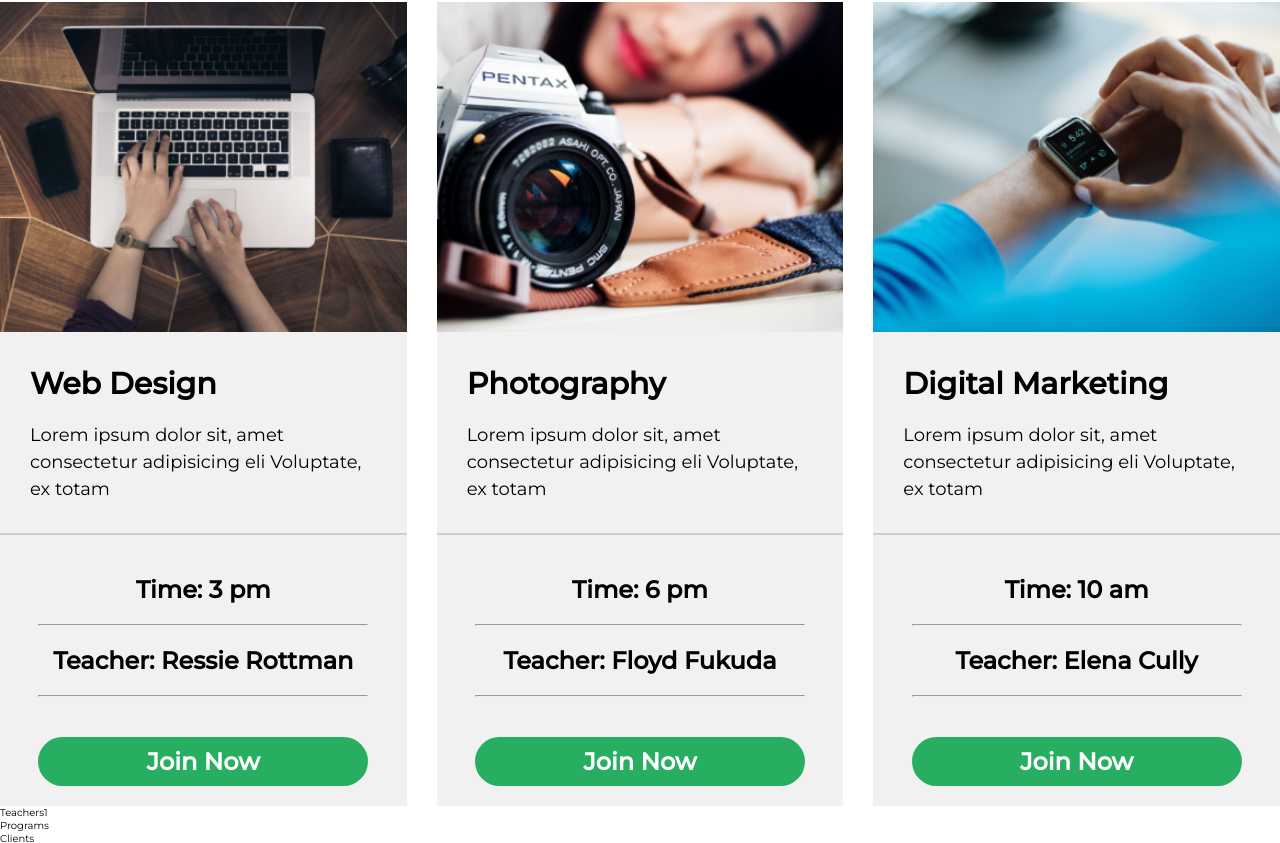
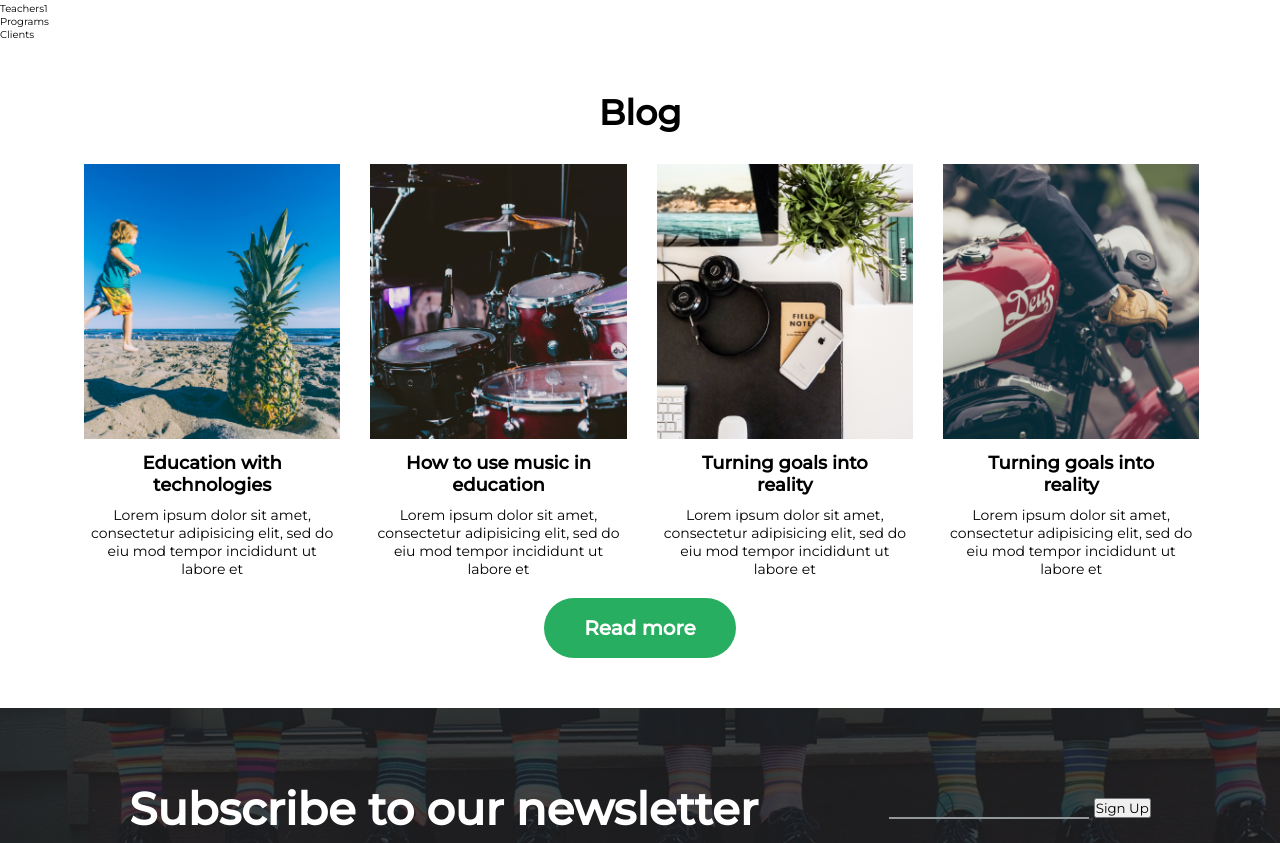
Before and after one commit to tatu7/education_project, a React (Create React App) app: page / in a window 1280 px wide. Shown: the part 897-1740 px from the top of the page. Built offline with nearby package versions, Linux system fonts and the light colour scheme.

Commit message:
blog section finished

```diff
--- a/src/components/Blog/Blog.jsx
+++ b/src/components/Blog/Blog.jsx
@@ -30,31 +30,38 @@ function Blog() {
           />
           <BlogCard
             link={blog2}
-            title="Education with technologies"
+            title="How to use music in education"
             p="Lorem ipsum dolor sit amet, consectetur adipisicing elit, sed do eiu mod tempor incididunt ut labore et"
           />
           <BlogCard
             link={blog3}
-            title="Education with technologies"
+            title="Turning goals into
+reality"
             p="Lorem ipsum dolor sit amet, consectetur adipisicing elit, sed do eiu mod tempor incididunt ut labore et"
           />
           <BlogCard
             link={blog4}
-            title="Education with technologies"
+            title="Turning goals into
+reality"
             p="Lorem ipsum dolor sit amet, consectetur adipisicing elit, sed do eiu mod tempor incididunt ut labore et"
           />
           <BlogCard
             link={blog5}
-            title="Education with technologies"
+            title="The nation into
+education"
             p="Lorem ipsum dolor sit amet, consectetur adipisicing elit, sed do eiu mod tempor incididunt ut labore et"
           />
           <BlogCard
             link={blog6}
-            title="Education with technologies"
+            title="Gamification and
+learning"
             p="Lorem ipsum dolor sit amet, consectetur adipisicing elit, sed do eiu mod tempor incididunt ut labore et"
           />
         </div>
       </div>
+      <a href="#" className="btn-blog">
+        Read more
+      </a>
     </div>
   );
 }
--- a/src/components/Blog/_blog.scss
+++ b/src/components/Blog/_blog.scss
@@ -1,23 +1,64 @@
 .blog-section {
   text-align: center;
+  margin: 5rem 0;
 }
 .section-title {
   font-size: 3.5rem;
+  margin-bottom: 3rem;
 }
 .blog-container {
   width: 90%;
-  overflow: auto;
+  overflow: hidden;
   margin: 0 auto;
 }
 .blog-content {
   display: grid;
   grid-template-columns: repeat(6, 1fr);
+  padding: 0 2rem;
   gap: 3rem;
   width: 150%;
   animation-name: carousel;
   animation-duration: 15s;
   animation-iteration-count: infinite;
-  animation-timing-function: cubic-bezier(0.14, 0.83, 0.64, 0.97);
+  animation-timing-function: cubic-bezier(0.14, 0.83, 0.21, 0.99);
+  @media (max-width: 850px) {
+    animation-name: carousel2;
+    width: 200%;
+  }
+  @media (max-width: 650px) {
+    animation-name: carousel3;
+    width: 300%;
+    animation-duration: 20s;
+  }
+  @media (max-width: 450px) {
+    animation-name: carousel3;
+    width: 600%;
+    animation-duration: 20s;
+    gap: 2rem;
+  }
+}
+.card-title {
+  padding: 0 2rem;
+  font-size: 1.8rem;
+  font-weight: 600;
+  margin: 1rem 0;
+  @media (max-width: 1000px) {
+    padding: 0;
+  }
+}
+.card-desc {
+  font-size: 1.4rem;
+}
+.btn-blog {
+  color: white;
+  background-color: #27ae60;
+  padding: 1.8rem 4rem;
+  display: inline-block;
+  margin-top: 2rem;
+  text-decoration: none;
+  font-size: 2rem;
+  font-weight: 600;
+  border-radius: 35px;
 }
 @keyframes carousel {
   0% {
@@ -36,6 +77,58 @@
     transform: translateX(0);
   }
 }
+@keyframes carousel2 {
+  0% {
+    transform: translateX(0);
+  }
+  17% {
+    transform: translateX(-16.66%);
+  }
+  34% {
+    transform: translateX(-33.3%);
+  }
+  50% {
+    transform: translateX(-50%);
+  }
+  67% {
+    transform: translateX(-33.3%);
+  }
+  84% {
+    transform: translateX(-16.6%);
+  }
+  100% {
+    transform: translateX(0);
+  }
+}
+@keyframes carousel3 {
+  0% {
+    transform: translateX(0);
+  }
+  12.5% {
+    transform: translateX(-16.6%);
+  }
+  25% {
+    transform: translateX(-33.3%);
+  }
+  37.5% {
+    transform: translateX(-50%);
+  }
+  50% {
+    transform: translateX(-66.6%);
+  }
+  67.5% {
+    transform: translateX(-50%);
+  }
+  75% {
+    transform: translateX(-33.3%);
+  }
+  87.5% {
+    transform: translateX(-16.6%);
+  }
+  100% {
+    transform: translateX(0);
+  }
+}
 .card-image {
   width: 100%;
 }
--- a/src/components/Contact/_contact.scss
+++ b/src/components/Contact/_contact.scss
@@ -15,6 +15,9 @@
     justify-content: space-around;
     color: white;
     font-size: 3rem;
+    @media (max-width: 1000px) {
+      font-size: 2rem;
+    }
 
     &-form {
       display: flex;
@@ -34,15 +37,5 @@
     }
   }
 }
-.btn-primary {
-  background-color: #27ae60;
-  font-size: 2rem;
-  color: white;
-  border: none;
-  padding: 1rem 2rem;
-  border-radius: 30px;
-  &:hover {
-    cursor: pointer;
-  }
-}
+
 // 36 24
--- a/src/components/Courses/Courses.jsx
+++ b/src/components/Courses/Courses.jsx
@@ -4,6 +4,7 @@ import "../main.scss";
 import course1 from "../../Assets/images/course1.png";
 import course2 from "../../Assets/images/course2.png";
 import course3 from "../../Assets/images/course3.png";
+
 const course_database = [
   {
     id: 1,
@@ -35,7 +36,7 @@ function Courses() {
   return (
     <div className="courses">
       <h1 className="title">Courses</h1>
-      <div className="main">
+      {/* <div className="main">
         {course_database.map((val) => {
           return (
             <div className="course" key={val.id}>
@@ -56,7 +57,7 @@ function Courses() {
             </div>
           );
         })}
-      </div>
+      </div> */}
     </div>
   );
 }
```
